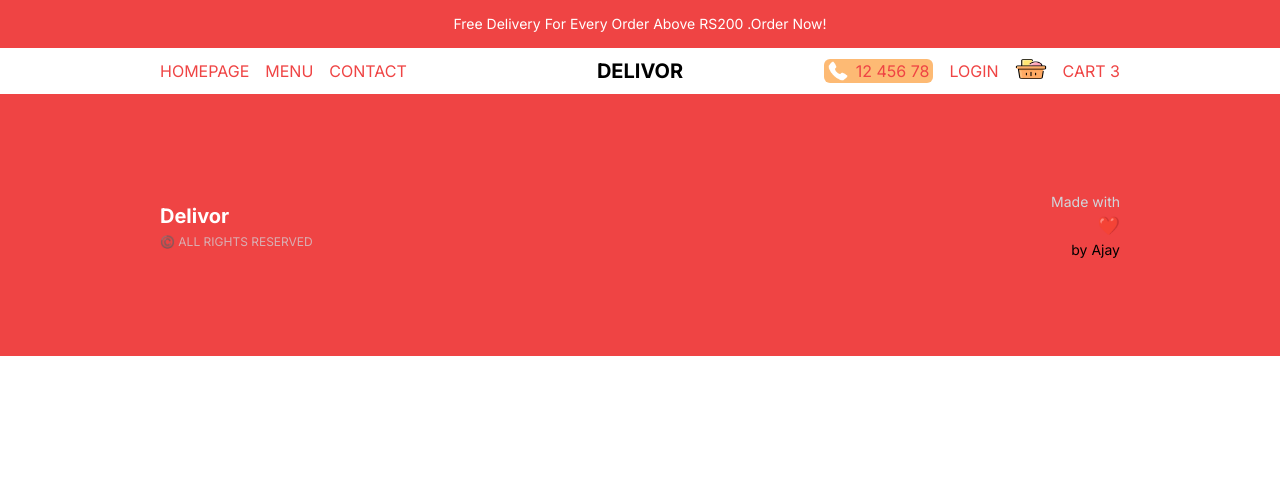
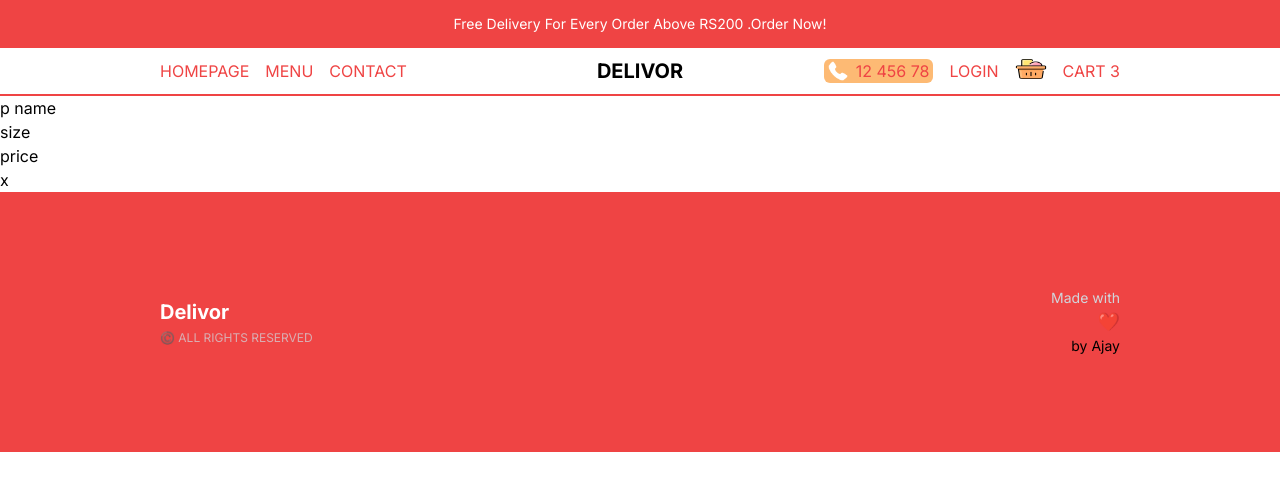
Before and after one commit to Ajay-v44/Delivor, a Next.js app: page /cart in a window 1280 px wide. Shown: the top 490 px of the page. Built offline with nearby package versions, Linux system fonts and the light colour scheme.

Commit message:
created cart page

```diff
--- a/app/cart/page.tsx
+++ b/app/cart/page.tsx
@@ -2,7 +2,25 @@ import React from 'react'
 
 const CartPage = () => {
   return (
-    <div>
+    <div className=''>
+      {/* product container */}
+      <div className=''>
+        {/* single item container */}
+        <div className=''>
+          <h1>p name</h1>
+          <span>size</span>
+
+
+        </div>
+        <h2>price</h2>
+        <span>x</span>
+
+      </div>
+      {/* payment container */}
+      <div className=''>
+
+      </div>
+
 
     </div>
   )
--- a/app/product/[id]/page.tsx
+++ b/app/product/[id]/page.tsx
@@ -19,7 +19,7 @@ const SingleProductPage = () => {
             <div className='h-1/2 flex flex-col gap-4 md:h-[70%] md:justify-center md:gap-6 xl:gap-8'>
                 <h1 className='text-3xl font-bold uppercase xl:text-5xl'>{singleProduct.title}</h1>
                 <p>{singleProduct.desc}</p>
-                <PriceComponent price={singleProduct.price} id={singleProduct.id} options={singleProduct.options}/>
+                <PriceComponent price={singleProduct.price} id={singleProduct.id} options={singleProduct.options} />
 
             </div>
         </div>
```
